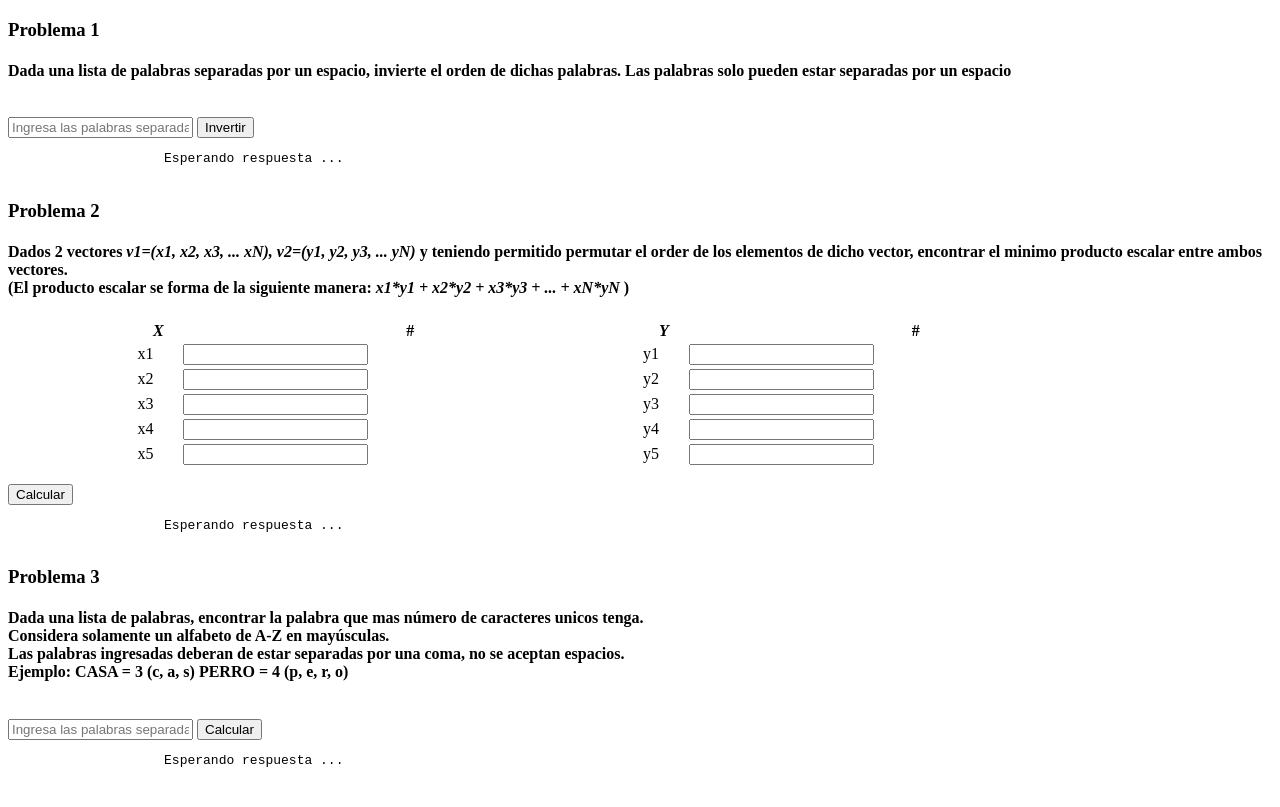
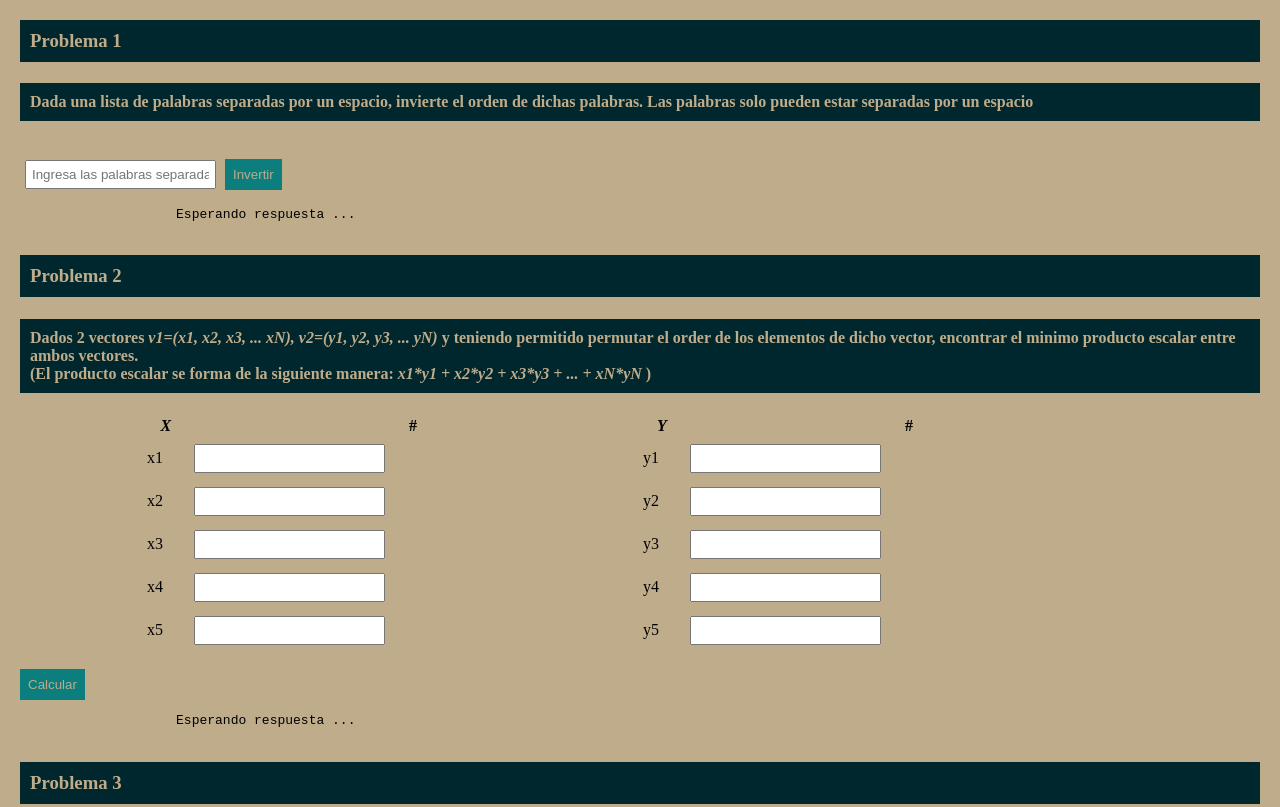
Before and after one commit to HernandezVillasana/Hernandez-Villasana-Guillermo-Adrian, a plain HTML site: page Algoritmia04/js/algoritmia.html in a window 1280 px wide. Shown: the top 807 px of the page. Drawn offline with Linux system fonts and the light colour scheme.

Commit message:
Ya acabe

```diff
--- a/Algoritmia04/js/algoritmia.html
+++ b/Algoritmia04/js/algoritmia.html
@@ -6,6 +6,7 @@
     <meta name="viewport" content="width=device-width, initial-scale=1.0">
     <title>Ejemplo de Algoritmia</title>
    <script src="algoritmia.js"></script>
+  <link rel="stylesheet" href="extensiondeAlgorit.CSS">
 </head>
 <body>
 
--- /dev/null
+++ b/Algoritmia04/js/extensiondeAlgorit.CSS
@@ -0,0 +1,41 @@
+ body {
+        font-family: Joan;
+        background: #BFAC8B;
+        margin: 20px;
+    }
+    h4 {
+        background: #00272D;
+        color: #BFAC8B;
+        padding: 10px;
+    }
+    h3 {
+        background: #00272D;
+        color: #BFAC8B;
+        padding: 10px;
+    }
+    .box {
+        background: #BFAC8B;
+        padding: 15px;
+        margin-bottom: 15px;
+        border-radius: 8px;
+        box-shadow: 0 0 5px black;
+    }
+    input {
+        padding: 5px;
+        margin: 5px;
+    }
+    button {
+        padding: 8px;
+        background: #0C7E7E;
+        color: #BFAC8B;
+        border: none;
+        cursor: pointer;
+    }
+    .error {
+        color: #134647;
+        font-size: 12px;
+    }
+    .result {
+        margin-top: 10px;
+        font-weight: bold;
+    }
```
